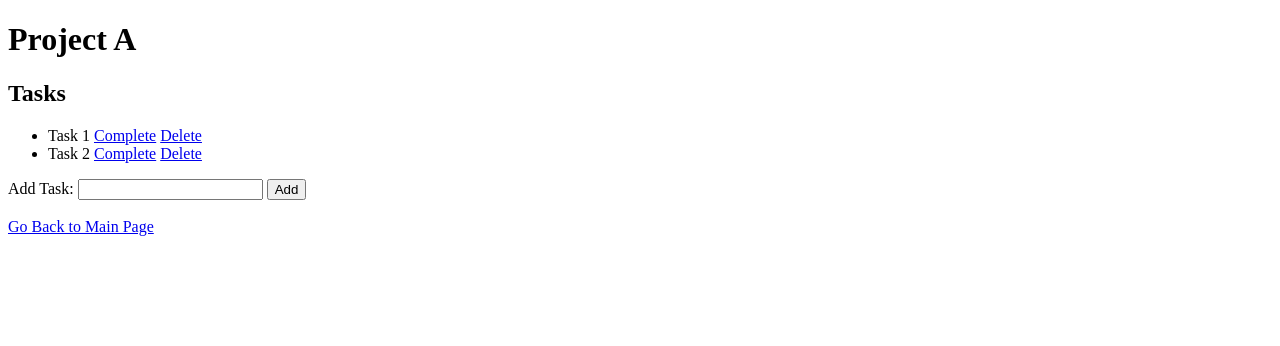
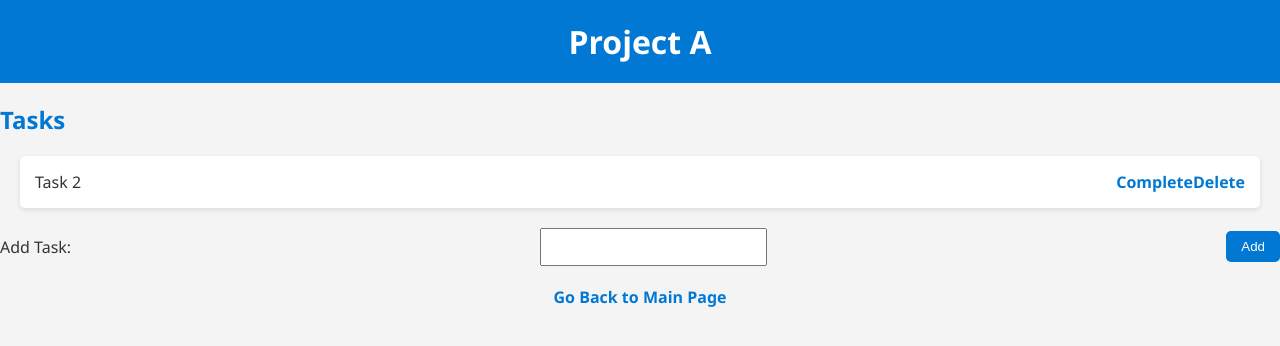
Before and after one commit to utsavhtalati/PM-Dashboard, a Flask app: page /project/1 in a window 1280 px wide. Shown: the top 346 px of the page. Run offline with Flask 3, Linux system fonts and the light colour scheme.

Commit message:
UI changes

```diff
--- a/templates/project.html
+++ b/templates/project.html
@@ -4,6 +4,93 @@
     <meta charset="UTF-8">
     <meta name="viewport" content="width=device-width, initial-scale=1.0">
     <title>{{ project['name'] }}</title>
+    <style>
+        body {
+            font-family: 'Segoe UI', Tahoma, Geneva, Verdana, sans-serif;
+            background-color: #f4f4f4;
+            color: #333;
+            margin: 0;
+            padding: 0;
+        }
+
+        h1 {
+            background-color: #0078d4;
+            color: #fff;
+            padding: 20px;
+            margin: 0;
+            text-align: center;
+        }
+
+        h2 {
+            color: #0078d4;
+        }
+
+        ul {
+            list-style-type: none;
+            padding: 0;
+            margin: 20px;
+        }
+
+        li {
+            background-color: #fff;
+            margin-bottom: 10px;
+            padding: 15px;
+            border-radius: 5px;
+            box-shadow: 0 2px 5px rgba(0, 0, 0, 0.1);
+            display: flex;
+            justify-content: space-between;
+            align-items: center;
+        }
+
+        .task-actions {
+            display: flex;
+        }
+
+        a {
+            color: #0078d4;
+            text-decoration: none;
+            font-weight: bold;
+        }
+
+        a:hover {
+            text-decoration: underline;
+        }
+
+        form {
+            margin-top: 20px;
+            display: flex;
+            justify-content: space-between;
+            align-items: center;
+        }
+
+        label {
+            margin-right: 10px;
+        }
+
+        input[type="text"] {
+            padding: 8px;
+            font-size: 16px;
+        }
+
+        button {
+            padding: 8px 15px;
+            background-color: #0078d4;
+            color: #fff;
+            border: none;
+            border-radius: 5px;
+            cursor: pointer;
+        }
+
+        button:hover {
+            background-color: #005a9e;
+        }
+
+        .go-back {
+            margin-top: 20px;
+            display: block;
+            text-align: center;
+        }
+    </style>
 </head>
 <body>
     <h1>{{ project['name'] }}</h1>
@@ -13,10 +100,12 @@
         {% for task in project['tasks'] %}
             <li>
                 {{ task['description'] }}
-                {% if not task['complete'] %}
-                    <a href="{{ url_for('complete_task', project_id=project['id'], task_id=task['id']) }}">Complete</a>
-                {% endif %}
-                <a href="{{ url_for('delete_task', project_id=project['id'], task_id=task['id']) }}">Delete</a>
+                <div class="task-actions">
+                    {% if not task['complete'] %}
+                        <a href="{{ url_for('complete_task', project_id=project['id'], task_id=task['id']) }}">Complete</a>
+                    {% endif %}
+                    <a href="{{ url_for('delete_task', project_id=project['id'], task_id=task['id']) }}">Delete</a>
+                </div>
             </li>
         {% endfor %}
     </ul>
@@ -27,8 +116,6 @@
         <button type="submit">Add</button>
     </form>
 
-    <br>
-
-    <a href="{{ url_for('index') }}">Go Back to Main Page</a>
+    <a class="go-back" href="{{ url_for('index') }}">Go Back to Main Page</a>
 </body>
 </html>
```
